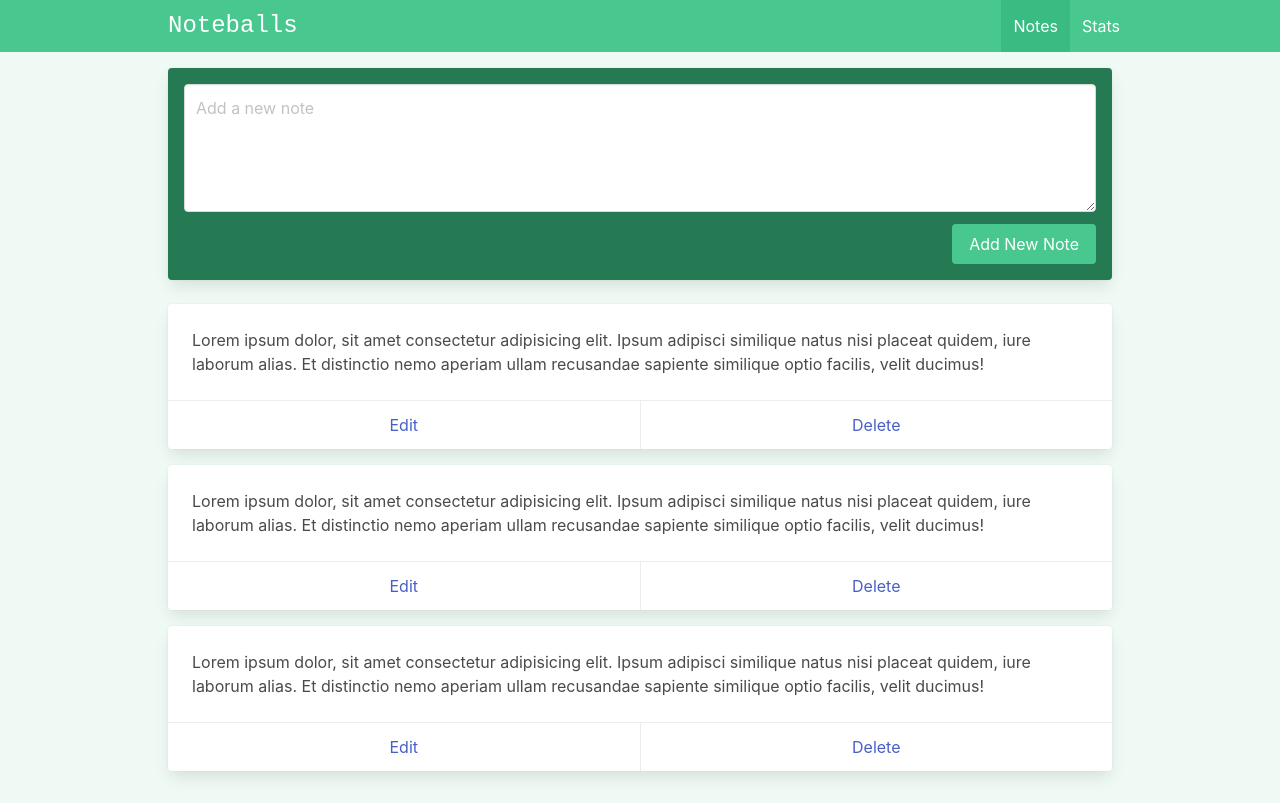
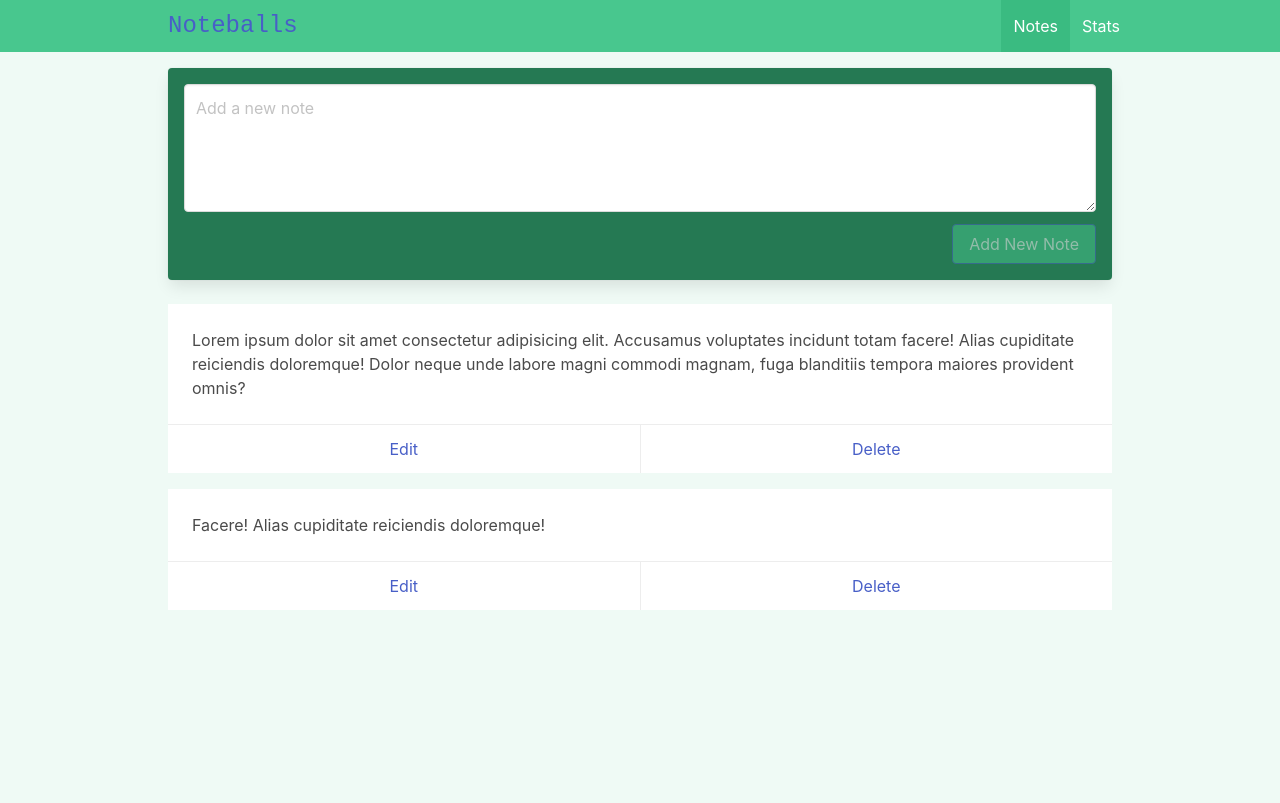
Before and after one commit to thiagolima0/vue-noteballs, a Vue app: page / in a window 1280 px wide. Built offline with nearby package versions, Linux system fonts and the light colour scheme.

Commit message:
note component

```diff
--- a/src/components/Layout/NavBar.vue
+++ b/src/components/Layout/NavBar.vue
@@ -2,7 +2,9 @@
   <nav class="navbar is-success" role="navigation" aria-label="main navigation">
     <div class="container is-max-desktop">
       <div class="navbar-brand">
-        <div class="navbar-item is-size-4 ml-2 is-family-monospace">Noteballs</div>
+        <div class="navbar-item is-size-4 ml-2 is-family-monospace">
+          <RouterLink to="/">Noteballs</RouterLink>
+        </div>
 
         <a
           @click.prevent="showMenu = !showMenu"
--- /dev/null
+++ b/src/components/Notes/Note.vue
@@ -0,0 +1,22 @@
+<template>
+  <div class="mb-4 has-background-white">
+    <div class="card-content">
+      <div class="content">
+        {{ props.note.content }}
+      </div>
+    </div>
+    <footer class="card-footer">
+      <a href="#" class="card-footer-item">Edit</a>
+      <a href="#" class="card-footer-item">Delete</a>
+    </footer>
+  </div>
+</template>
+
+<script setup>
+const props = defineProps({
+  note: {
+    type: Object,
+    required: true,
+  },
+});
+</script>
--- a/src/views/ViewNotes.vue
+++ b/src/views/ViewNotes.vue
@@ -3,32 +3,61 @@
     <div class="card has-background-success-dark p-4 mb-5">
       <div class="field">
         <div class="control">
-          <textarea class="textarea" placeholder="Add a new note"></textarea>
+          <textarea
+            ref="newNoteRef"
+            v-model="newNote"
+            class="textarea"
+            placeholder="Add a new note"
+          ></textarea>
         </div>
       </div>
 
       <div class="field is-grouped is-grouped-right">
         <div class="control">
-          <button class="button is-link has-background-success">
+          <button
+            @click="addNotes"
+            :disabled="!newNote"
+            class="button is-link has-background-success"
+          >
             Add New Note
           </button>
         </div>
       </div>
+
     </div>
-
-    <div v-for="(i, id) in 3" :key="id" class="card mb-4">
-      <div class="card-content">
-        <div class="content">
-          Lorem ipsum dolor, sit amet consectetur adipisicing elit. Ipsum
-          adipisci similique natus nisi placeat quidem, iure laborum alias. Et
-          distinctio nemo aperiam ullam recusandae sapiente similique optio
-          facilis, velit ducimus!
-        </div>
-      </div>
-      <footer class="card-footer">
-        <a href="#" class="card-footer-item">Edit</a>
-        <a href="#" class="card-footer-item">Delete</a>
-      </footer>
-    </div>
+      <Note v-for="note in notes" :key="note.id" :note="note" />
   </div>
 </template>
+
+<script setup>
+import { ref } from "vue";
+import Note from "../components/Notes/Note.vue";
+
+const newNote = ref("");
+const newNoteRef = ref(null);
+
+const notes = ref([
+  {
+    id: 1,
+    content:
+      "Lorem ipsum dolor sit amet consectetur adipisicing elit. Accusamus voluptates incidunt totam facere! Alias cupiditate reiciendis doloremque! Dolor neque unde labore magni commodi magnam, fuga blanditiis tempora maiores provident omnis?",
+  },
+  {
+    id: 2,
+    content: "Facere! Alias cupiditate reiciendis doloremque!",
+  },
+]);
+
+const addNotes = () => {
+  const currentDate = new Date().getTime();
+
+  const note = {
+    id: String(currentDate),
+    content: newNote.value,
+  };
+
+  notes.value.unshift(note);
+  newNote.value = "";
+  newNoteRef.value.focus();
+};
+</script>
```
